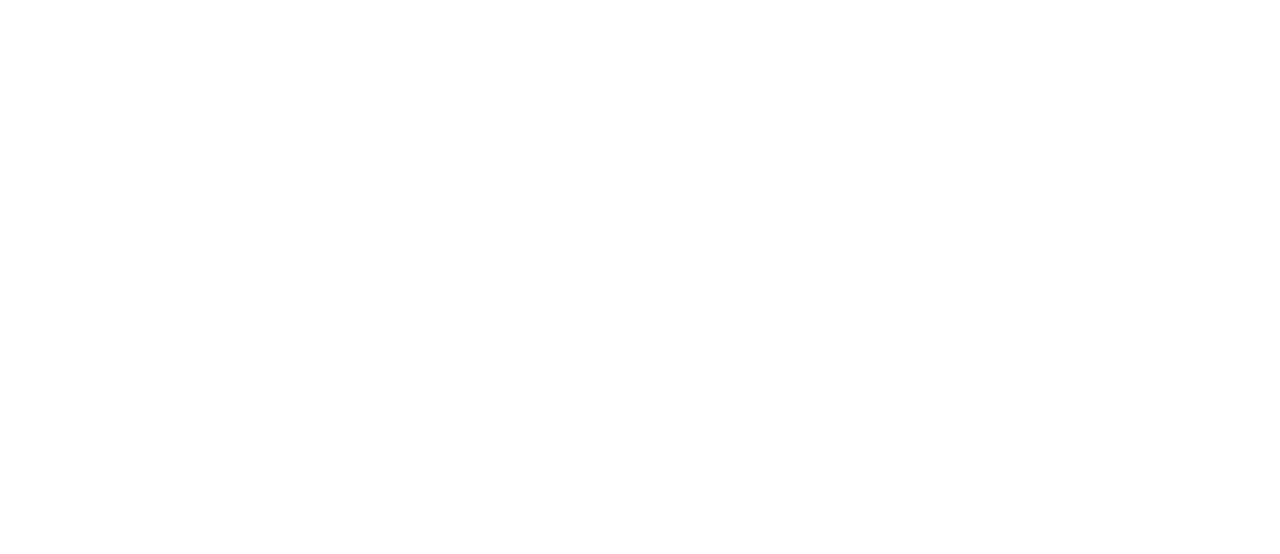
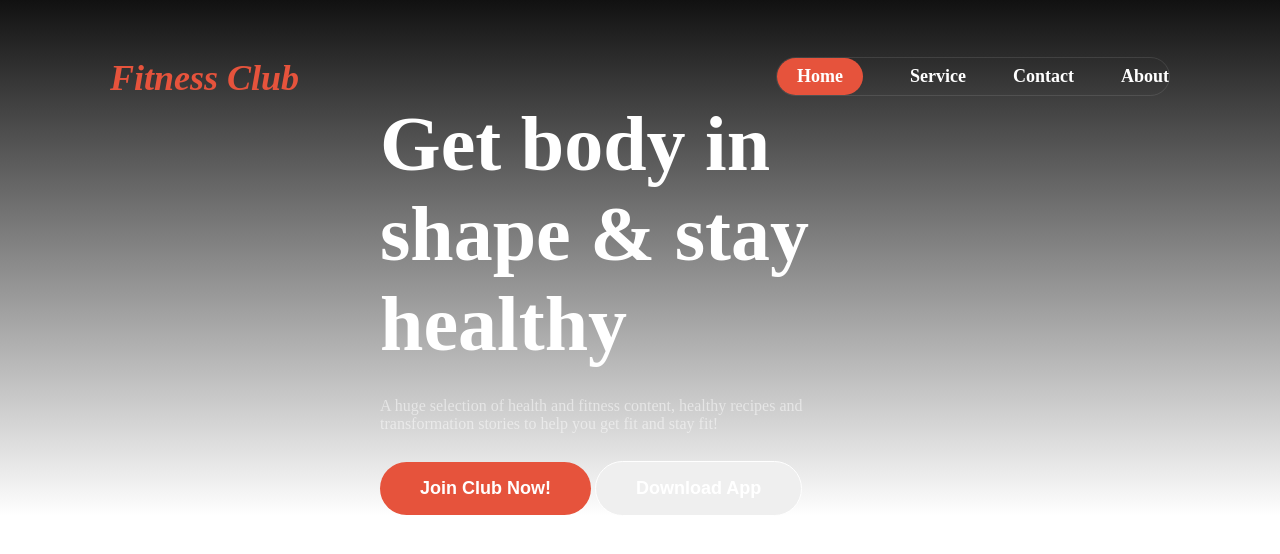
Before and after one commit to nowshadjaman21/fitnessclub, a plain HTML site: page index.html in a window 1280 px wide. Drawn offline with Linux system fonts and the light colour scheme.

Commit message:
nav added

```diff
--- a/index.css
+++ b/index.css
@@ -0,0 +1,91 @@
+*{
+    padding: 0;
+    margin: 0;
+    box-sizing: border-box;
+}
+
+
+body{
+    background: linear-gradient(180.00deg, rgb(17, 17, 17),rgba(119, 119, 119, 0) 100%);
+    background-repeat: no-repeat;
+
+}
+
+.buttons{
+    border: 1px;
+    border-radius: 42px;
+    padding: 16px 40px 16px 40px;
+    color: rgb(255, 255, 255);
+font-size: 18px;
+font-weight: 600;
+}
+/* nav section */
+.nav-section{
+    display: flex;
+    justify-content: space-between;
+    width: 1060px;
+    margin: 0 auto;
+    margin-top: 57px;
+
+}
+.nav-items{
+
+}
+.nav-item{
+    display: flex;
+    gap: 47px;
+   list-style: none;
+   color: rgb(255, 255, 255);
+font-size: 18px;
+font-weight: 600;
+text-align: left;
+align-items: center;
+
+border: 1px solid rgba(255, 255, 255, 0.1);
+border-radius: 39px;
+
+}
+.home-design{
+    border: 2px ;
+    border-radius: 46px;
+    background: rgb(230, 83, 60);
+    padding: 8px 20px 8px 20px;
+    margin-left: 0;
+}
+.company-title{
+    color: rgb(230, 83, 60);
+font-size: 36px;
+font-weight: 800;
+text-align: left;
+font-style: italic;
+}
+/* Banner section */
+.banner{
+    width: 520px;
+    margin: 0 auto;
+
+}
+.banner-title{
+    color: rgb(255, 255, 255);
+font-size: 78px;
+font-weight: 900;
+text-align: left;
+}
+#shape{
+
+}
+.banner-description{
+    color: rgba(255, 255, 255, 0.5);
+font-size: 16px;
+font-weight: 400;
+margin-bottom: 28px;
+margin-top: 28px;
+}
+.btn-1{
+background: rgb(230, 83, 60);
+}
+.btn-2{
+border: 1px solid rgb(255, 255, 255);
+border-radius: 42px;
+
+}
--- a/index.html
+++ b/index.html
@@ -1,12 +1,61 @@
 <!DOCTYPE html>
 <html lang="en">
+
 <head>
     <meta charset="UTF-8">
     <meta name="viewport" content="width=device-width, initial-scale=1.0">
     <title>Fitness Club</title>
-<link rel="stylesheet" href="index.css">
+    <link rel="stylesheet" href="index.css">
+    <style>
+        @import url('https://fonts.googleapis.com/css2?family=Inter:ital,opsz,wght@0,14..32,100..900;1,14..32,100..900&family=Open+Sans:ital,wght@0,300..800;1,300..800&display=swap');
+    </style>
 </head>
+
 <body>
+    <header>
+        <nav class="nav-section">
+            <div>
+                <h2 class="company-title">Fitness Club</h2>
+            </div>
+            <div class="nav-items">
+                <ul class="nav-item">
+                    <li class="home-design">Home</li>
+                    <li>Service</li>
+                    <li>Contact</li>
+                    <li>About</li>
+                </ul>
+            </div>
+
+
+        </nav>
+        <div class="banner">
+            <h2 class="banner-title">Get body in <span id="shape">shape</span> & stay healthy</h2>
+            <p class="banner-description">A huge selection of health and fitness content, healthy recipes and
+                transformation stories to help you get fit and stay fit!</p>
+
+            <button class="buttons btn-1">Join Club Now!</button>
+            <button class="buttons btn-2">Download App</button>
+
+        </div>
+<div class="banner-2">
+<div class="tutorial">
+
+</div>
+<div class="workout">
+
+</div>
+</div>
+
+
+
+    </header>
+    <main>
+
+    </main>
+    <footer>
+
+    </footer>
 
 </body>
+
 </html>
```
Also changed, not shown: images/Images 2.png (added), images/exercise1.jpg (added), images/exercise2.png (added), images/exercise3.png (added), images/exercise5.jpg (added), images/exercise6.jpg (added), images/image 2.png (added), images/image 3.png (added), images/image 4.png (added), images/image 5.png (added), images/run.jpg (added), images/trainer1.png (added), images/trainer2.png (added), images/trainer3.png (added), 2 more files, 2 other files.
